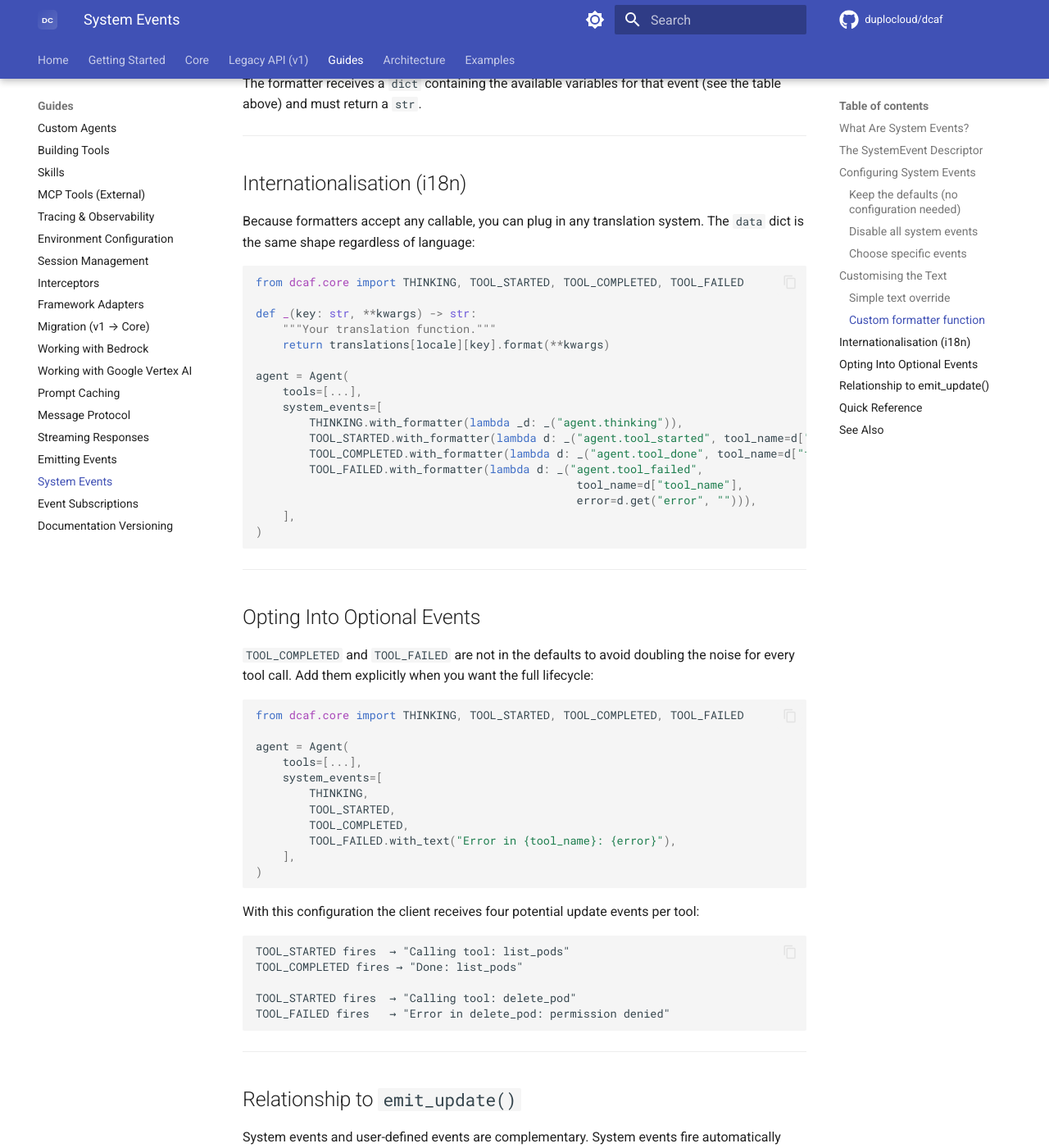
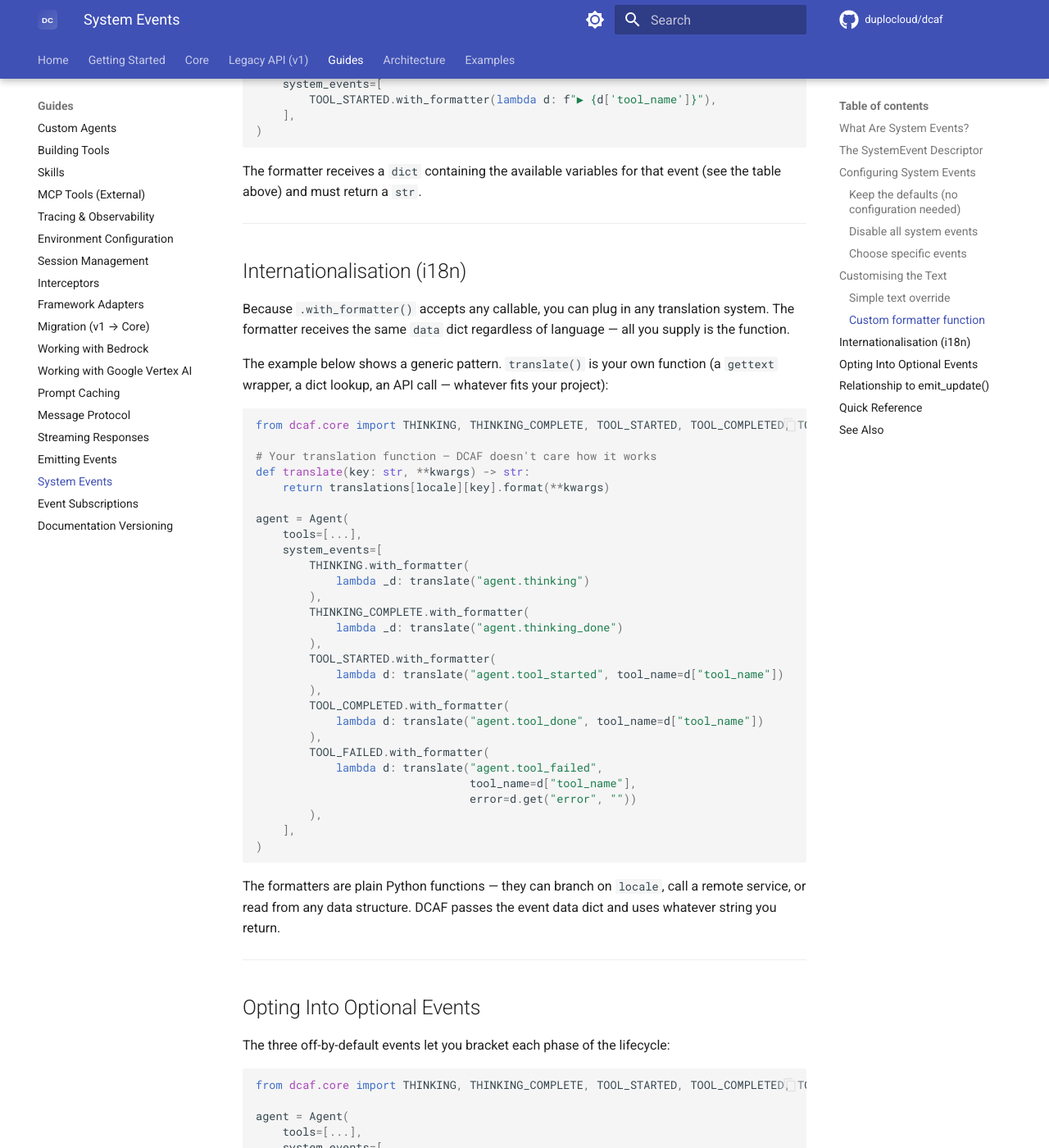
Before and after one commit to duplocloud/dcaf, an MkDocs documentation site: the page built from docs/guides/system-events.md, in a window 1280 px wide and 1400 px high, scrolled down 2813 px. Shown: the whole window at 82% size. Built offline with MkDocs 1.6.1 and Material for MkDocs 9.7.7, drawn with Linux system fonts in a browser that asks for light colours; comment, search, counter and statistics services are not loaded; some of the changed text lies outside the part shown.

Commit message:
feat: add THINKING_COMPLETE system event and fix i18n docs
- THINKING_COMPLETE maps to REASONING_COMPLETED (fires at end of
  reasoning phase), pairing with THINKING to bracket the full window
- _convert_stream_event: collapse REASONING_STARTED / REASONING_COMPLETED
  into one elif branch to stay within PLR0912 limit
- docs: clarify that formatter's `translate()` is any user-supplied
  function (not a DCAF concept); expand i18n example with THINKING_COMPLETE

Co-Authored-By: Claude Sonnet 4.6 <noreply@anthropic.com>

````diff
--- a/docs/guides/system-events.md
+++ b/docs/guides/system-events.md
@@ -32,18 +32,19 @@ Each system event is represented by a `SystemEvent` object. Import the pre-built
 constants — these are the intended public API:
 
 ```python
-from dcaf.core import THINKING, TOOL_STARTED, TOOL_COMPLETED, TOOL_FAILED
+from dcaf.core import THINKING, THINKING_COMPLETE, TOOL_STARTED, TOOL_COMPLETED, TOOL_FAILED
 ```
 
-| Constant | Fires when | Default text | Available variables |
-|---|---|---|---|
-| `THINKING` | Model begins reasoning | `"Thinking..."` | — |
-| `TOOL_STARTED` | A tool begins executing | `"Calling tool: {tool_name}"` | `{tool_name}` |
-| `TOOL_COMPLETED` | A tool finishes successfully | `"Done: {tool_name}"` | `{tool_name}` |
-| `TOOL_FAILED` | A tool raises an exception | `"Failed: {tool_name}"` | `{tool_name}`, `{error}` |
+| Constant | Fires when | Default text | Available variables | Default |
+|---|---|---|---|---|
+| `THINKING` | Model begins reasoning | `"Thinking..."` | — | ✓ on |
+| `THINKING_COMPLETE` | Model finishes reasoning | `"Done thinking"` | — | off |
+| `TOOL_STARTED` | A tool begins executing | `"Calling tool: {tool_name}"` | `{tool_name}` | ✓ on |
+| `TOOL_COMPLETED` | A tool finishes successfully | `"Done: {tool_name}"` | `{tool_name}` | off |
+| `TOOL_FAILED` | A tool raises an exception | `"Failed: {tool_name}"` | `{tool_name}`, `{error}` | off |
 
-`THINKING` and `TOOL_STARTED` are **on by default**. `TOOL_COMPLETED` and
-`TOOL_FAILED` are **off by default** — opt in when you want them.
+`THINKING` and `TOOL_STARTED` are **on by default**. All others are **off by
+default** — opt in when you want them.
 
 ---
 
@@ -123,43 +124,62 @@ The formatter receives a `dict` containing the available variables for that even
 
 ## Internationalisation (i18n)
 
-Because formatters accept any callable, you can plug in any translation system.
-The `data` dict is the same shape regardless of language:
+Because `.with_formatter()` accepts any callable, you can plug in any translation
+system. The formatter receives the same `data` dict regardless of language —
+all you supply is the function.
+
+The example below shows a generic pattern. `translate()` is your own function
+(a `gettext` wrapper, a dict lookup, an API call — whatever fits your project):
 
 ```python
-from dcaf.core import THINKING, TOOL_STARTED, TOOL_COMPLETED, TOOL_FAILED
+from dcaf.core import THINKING, THINKING_COMPLETE, TOOL_STARTED, TOOL_COMPLETED, TOOL_FAILED
 
-def _(key: str, **kwargs) -> str:
-    """Your translation function."""
+# Your translation function — DCAF doesn't care how it works
+def translate(key: str, **kwargs) -> str:
     return translations[locale][key].format(**kwargs)
 
 agent = Agent(
     tools=[...],
     system_events=[
-        THINKING.with_formatter(lambda _d: _("agent.thinking")),
-        TOOL_STARTED.with_formatter(lambda d: _("agent.tool_started", tool_name=d["tool_name"])),
-        TOOL_COMPLETED.with_formatter(lambda d: _("agent.tool_done", tool_name=d["tool_name"])),
-        TOOL_FAILED.with_formatter(lambda d: _("agent.tool_failed",
-                                                tool_name=d["tool_name"],
-                                                error=d.get("error", ""))),
+        THINKING.with_formatter(
+            lambda _d: translate("agent.thinking")
+        ),
+        THINKING_COMPLETE.with_formatter(
+            lambda _d: translate("agent.thinking_done")
+        ),
+        TOOL_STARTED.with_formatter(
+            lambda d: translate("agent.tool_started", tool_name=d["tool_name"])
+        ),
+        TOOL_COMPLETED.with_formatter(
+            lambda d: translate("agent.tool_done", tool_name=d["tool_name"])
+        ),
+        TOOL_FAILED.with_formatter(
+            lambda d: translate("agent.tool_failed",
+                                tool_name=d["tool_name"],
+                                error=d.get("error", ""))
+        ),
     ],
 )
 ```
+
+The formatters are plain Python functions — they can branch on `locale`, call a
+remote service, or read from any data structure. DCAF passes the event data dict
+and uses whatever string you return.
 
 ---
 
 ## Opting Into Optional Events
 
-`TOOL_COMPLETED` and `TOOL_FAILED` are not in the defaults to avoid doubling the
-noise for every tool call. Add them explicitly when you want the full lifecycle:
+The three off-by-default events let you bracket each phase of the lifecycle:
 
 ```python
-from dcaf.core import THINKING, TOOL_STARTED, TOOL_COMPLETED, TOOL_FAILED
+from dcaf.core import THINKING, THINKING_COMPLETE, TOOL_STARTED, TOOL_COMPLETED, TOOL_FAILED
 
 agent = Agent(
     tools=[...],
     system_events=[
         THINKING,
+        THINKING_COMPLETE,
         TOOL_STARTED,
         TOOL_COMPLETED,
         TOOL_FAILED.with_text("Error in {tool_name}: {error}"),
@@ -167,10 +187,13 @@ agent = Agent(
 )
 ```
 
-With this configuration the client receives four potential update events per tool:
+With this configuration the client receives events for the full lifecycle:
 
 ```
-TOOL_STARTED fires  → "Calling tool: list_pods"
+THINKING fires          → "Thinking..."
+THINKING_COMPLETE fires → "Done thinking"
+
+TOOL_STARTED fires   → "Calling tool: list_pods"
 TOOL_COMPLETED fires → "Done: list_pods"
 
 TOOL_STARTED fires  → "Calling tool: delete_pod"
@@ -216,7 +239,8 @@ See [Emitting Events](./emitting-events.md) for the full `emit_update()` /
 | Custom text | `TOOL_STARTED.with_text("Running {tool_name}...")` |
 | Custom formatter | `TOOL_STARTED.with_formatter(lambda d: ...)` |
 | Add tool completion | `system_events=[..., TOOL_COMPLETED]` |
-| Full lifecycle | `system_events=[THINKING, TOOL_STARTED, TOOL_COMPLETED, TOOL_FAILED]` |
+| Bracket reasoning | `system_events=[THINKING, THINKING_COMPLETE, TOOL_STARTED]` |
+| Full lifecycle | `system_events=[THINKING, THINKING_COMPLETE, TOOL_STARTED, TOOL_COMPLETED, TOOL_FAILED]` |
 
 ---
 
````
Also changed, not shown: 3 other files.
